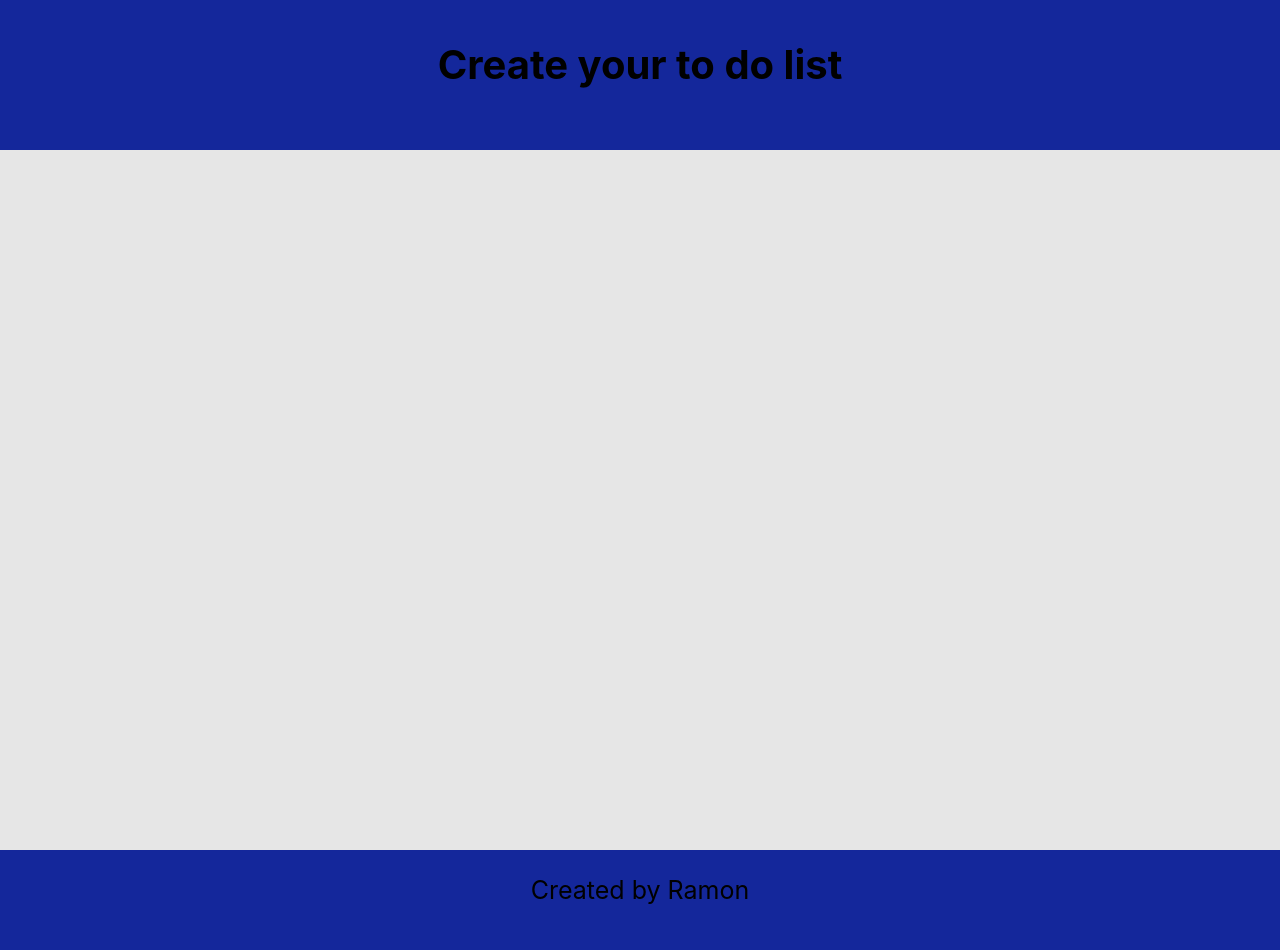
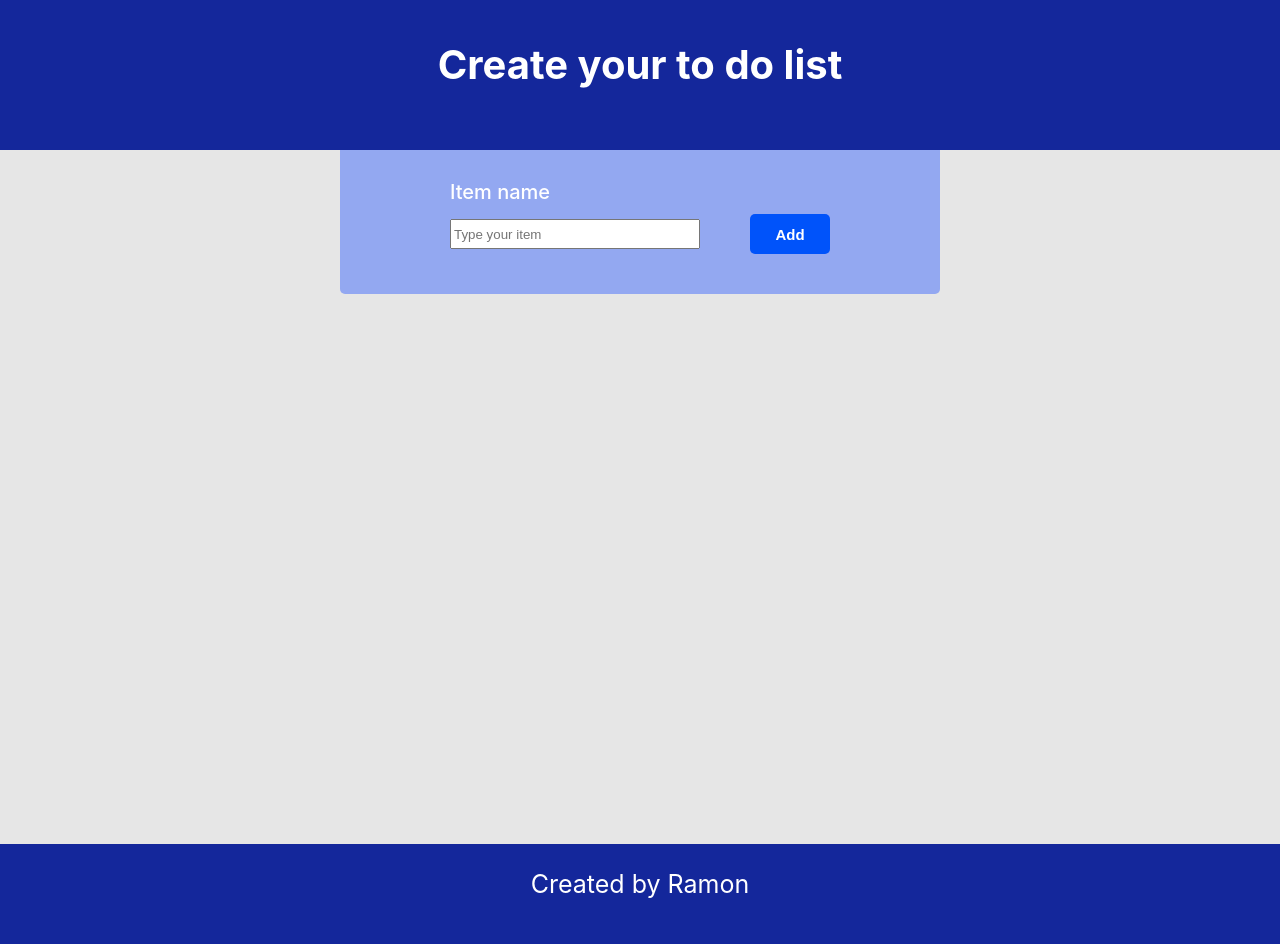
Before and after one commit to RamonMaximiliano/todoreact1, a React (Create React App) app: page / in a window 1280 px wide. Built offline with nearby package versions, Linux system fonts and the light colour scheme.

Commit message:
interface

```diff
--- a/package.json
+++ b/package.json
@@ -9,6 +9,7 @@
     "react": "^17.0.2",
     "react-dom": "^17.0.2",
     "react-scripts": "5.0.0",
+    "reactdom": "^2.0.0",
     "web-vitals": "^2.1.4"
   },
   "scripts": {
--- a/src/App.css
+++ b/src/App.css
@@ -11,6 +11,8 @@
 .main-header{
   box-sizing: border-box;
   background-color: #14279B;
+  color:white;
+
   margin: 0;
   height: 150px;
   padding:40px;
@@ -22,11 +24,69 @@
  .main-footer{
   box-sizing: border-box;
   background-color: #14279B;
+  color:white;
   margin: 0;
   padding:25px;
   height: 100px;
-  margin-top:700px;
+  margin-top:550px;
   text-align: center;
   align-items: center;
   font-size: 25px;
  }
+
+ .add-item{
+   margin:auto;
+   padding:30px;
+   width:600px;
+   box-sizing: border-box;
+   background-color:#93a8f1;
+   border-radius: 0px 0px 5px 5px ;
+ }
+
+.form-content{
+  width:400px;
+  box-sizing: border-box;
+  margin:auto;
+
+}
+
+ .item-label{
+   color:white;
+   font-weight:500;
+   font-size: 20px;
+ }
+
+
+ .input-item, .item-label, .add-button{
+  box-sizing: border-box;
+   margin:10px;
+ }
+
+ .input-item, .add-button{
+  height:30px;
+}
+
+.input-item{
+  width:250px;
+}
+
+.add-button{
+  font-size: 15px;
+  color:white;
+  font-weight: bold;
+  width:80px;
+  background-color:rgb(0, 83, 250);
+  height:40px;
+  border-radius: 5px;
+  border-style: none;
+ }
+
+ .add-button:hover{
+  background-color: rgb(44, 113, 250);
+ }
+
+ .input-button{
+   align-items: center;
+   display:flex;
+   justify-content: space-between;
+ }
--- a/src/App.js
+++ b/src/App.js
@@ -1,12 +1,13 @@
-import logo from './logo.svg';
 import './App.css';
 import Header from "./components/Header"
 import Footer from "./components/Footer"
+import Form from "./components/Form"
 
 function App() {
   return (
     <div className="body">
       <Header/>
+      <Form/>
       <Footer/>
     </div>
   );
--- /dev/null
+++ b/src/components/Form.js
@@ -0,0 +1,15 @@
+const Form = function () {
+    return (
+        <div className="add-item">
+            <div className="form-content">
+            <label className="item-label">Item name</label><br></br>
+            <div className="input-button">
+
+            <input className="input-item" type="text" placeholder="Type your item"/>
+            <button type="button" className="add-button">Add</button>
+            </div>
+            </div>
+        </div>
+    );
+}
+export default Form
```
Also changed, not shown: 1 other file (tests, documents, lock files or other folders).
